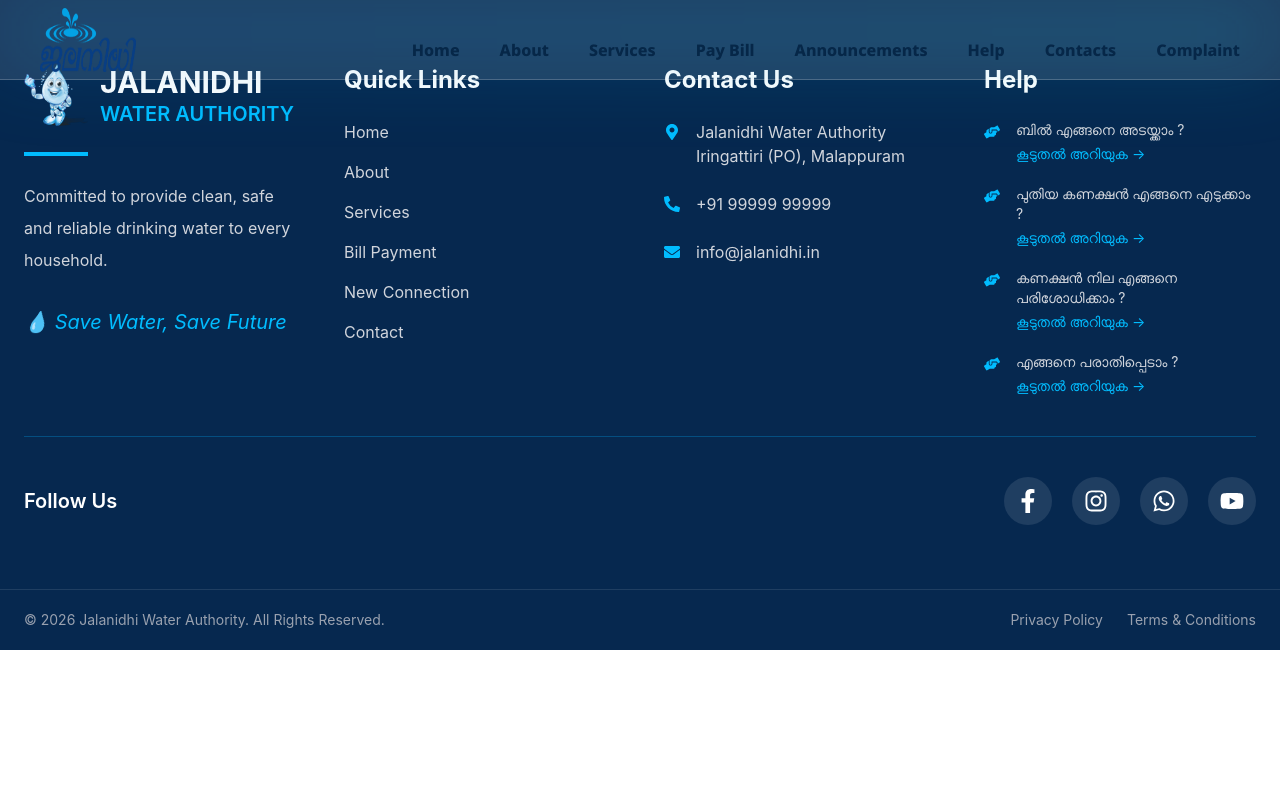
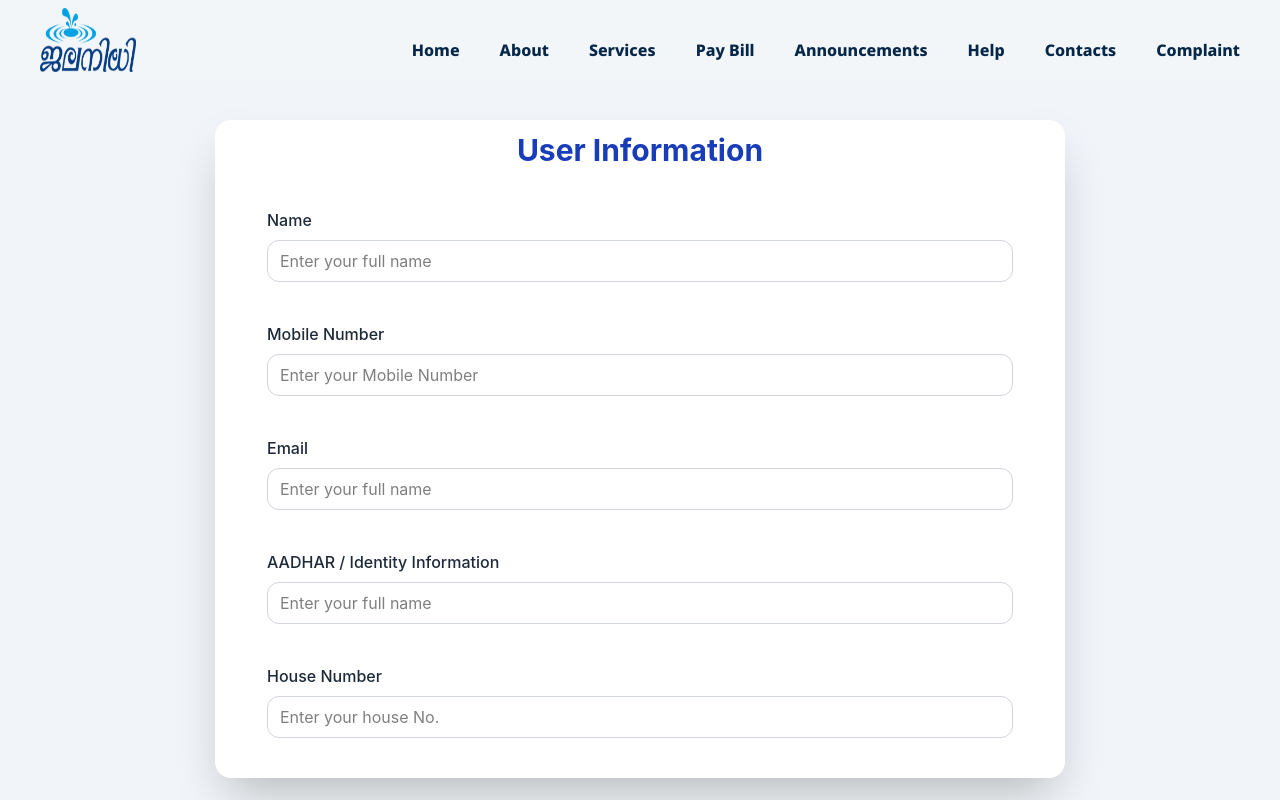
Before and after one commit to amalmkr/Jalanidhi-website, a React (Vite) app: page /connection-form in a window 1280 px wide. Shown: the top 800 px of the page. Built offline with nearby package versions, Linux system fonts and the light colour scheme.

Commit message:
connectio form added

```diff
--- a/src/App.jsx
+++ b/src/App.jsx
@@ -14,6 +14,7 @@ import Help from './pages/Help';
 import WaterTime from './pages/WaterTime';
 import NewConnection from './pages/NewConnection';
 import CheckConnection from './pages/CheckConnection';
+import NewConnectionForm from './sections/NewConnection/NewConnectioForm';
 import ScrollToTop from './components/ScrollToTop';
 import { BrowserRouter, Route, Routes } from 'react-router-dom';
 
@@ -40,6 +41,7 @@ function App() {
       <Route path='/new-connection' element={<NewConnection/>}/>
       <Route path='/check-connection' element={<CheckConnection/>}/>
       <Route path='/water-time' element={<WaterTime/>}/>
+      <Route path='/connection-form' element={<NewConnectionForm/>}/>
     </Routes>
     <Footer/>
     </BrowserRouter>
--- a/src/pages/NewConnection.jsx
+++ b/src/pages/NewConnection.jsx
@@ -1,6 +1,7 @@
 import connection from '../assets/images/connection.webp'
 import NewConnectionCard from '../sections/NewConnection/NewConnectionCard';
 import NumberVerification from '../sections/NewConnection/NumberVerification';
+
 
 function NewConnection(){
 
@@ -36,6 +37,7 @@ function NewConnection(){
             <NumberVerification/>
 
 
+
         </section>
         </>
     )
--- a/src/sections/NewConnection/NewConnectioForm.jsx
+++ b/src/sections/NewConnection/NewConnectioForm.jsx
@@ -3,7 +3,71 @@ function NewConnectionForm(){
 
     return(
         <>
+            <section className="bg-slate-100 pt-30 pb-20">
+                <form>
+                <div className=" bg-white shadow-2xl rounded-2xl max-w-[400px] md:max-w-[850px] p-3 mx-auto pb-10">
 
+                        <h2 className="text-center text-xl md:text-3xl text-blue-800 font-bold">User Information</h2>
+
+                        <div className="flex flex-col mt-10 mx-10 gap-2">
+                            <label className="text-gray-800 font-medium">Name  </label>
+                            <input type="text" placeholder="Enter your full name" className="w-full rounded-xl border border-gray-300 px-3 py-2 focus:outline-none focus:ring-2 ring-blue-500"></input>
+                        </div>
+
+                        <div className="flex flex-col mt-10 mx-10 gap-2">
+                            <label className="text-gray-800 font-medium">Mobile Number </label>
+                            <input type="text" placeholder="Enter your Mobile Number" className="w-full rounded-xl border border-gray-300 px-3 py-2 focus:outline-none focus:ring-2 ring-blue-500"></input>
+                        </div>
+
+                        <div className="flex flex-col mt-10 mx-10 gap-2">
+                            <label className="text-gray-800 font-medium">Email</label>
+                            <input type="text" placeholder="Enter your full name" className="w-full rounded-xl border border-gray-300 px-3 py-2 focus:outline-none focus:ring-2 ring-blue-500"></input>
+                        </div>
+
+                        <div className="flex flex-col mt-10 mx-10 gap-2">
+                            <label className="text-gray-800 font-medium">AADHAR / Identity Information</label>
+                            <input type="text" placeholder="Enter your full name" className="w-full rounded-xl border border-gray-300 px-3 py-2 focus:outline-none focus:ring-2 ring-blue-500"></input>
+                        </div>
+                        <div className="flex flex-col mt-10 mx-10 gap-2">
+                            <label className="text-gray-800 font-medium">House Number</label>
+                            <input type="text" placeholder="Enter your house No. " className="w-full rounded-xl border border-gray-300 px-3 py-2 focus:outline-none focus:ring-2 ring-blue-500"></input>
+                        </div>
+                </div>
+
+
+                {/* <div className=" bg-white shadow-2xl rounded-2xl max-w-[400px] md:max-w-[850px] p-3 mt-10 mx-auto pb-10">
+
+                        <h2 className="text-center text-xl md:text-3xl text-blue-800 font-bold">User Information</h2>
+
+                        <div className="flex flex-col mt-10 mx-10 gap-2">
+                            <label className="text-gray-800 font-medium">Name  </label>
+                            <input type="text" placeholder="Enter your full name" className="w-full rounded-xl border border-gray-300 px-3 py-2 focus:outline-none focus:ring-2 ring-blue-500"></input>
+                        </div>
+
+                        <div className="flex flex-col mt-10 mx-10 gap-2">
+                            <label className="text-gray-800 font-medium">Mobile Number </label>
+                            <input type="text" placeholder="Enter your Mobile Number" className="w-full rounded-xl border border-gray-300 px-3 py-2 focus:outline-none focus:ring-2 ring-blue-500"></input>
+                        </div>
+
+                        <div className="flex flex-col mt-10 mx-10 gap-2">
+                            <label className="text-gray-800 font-medium">Email</label>
+                            <input type="text" placeholder="Enter your full name" className="w-full rounded-xl border border-gray-300 px-3 py-2 focus:outline-none focus:ring-2 ring-blue-500"></input>
+                        </div>
+
+                        <div className="flex flex-col mt-10 mx-10 gap-2">
+                            <label className="text-gray-800 font-medium">AADHAR / Identity Information</label>
+                            <input type="text" placeholder="Enter your full name" className="w-full rounded-xl border border-gray-300 px-3 py-2 focus:outline-none focus:ring-2 ring-blue-500"></input>
+                        </div>
+                        <div className="flex flex-col mt-10 mx-10 gap-2">
+                            <label className="text-gray-800 font-medium">House Number</label>
+                            <input type="text" placeholder="Enter your house No. " className="w-full rounded-xl border border-gray-300 px-3 py-2 focus:outline-none focus:ring-2 ring-blue-500"></input>
+                        </div>
+                </div> */}
+
+                </form>
+            </section>
         </>
     )
 }
+
+export default NewConnectionForm;
--- a/src/sections/NewConnection/NumberVerification.jsx
+++ b/src/sections/NewConnection/NumberVerification.jsx
@@ -1,10 +1,13 @@
 import { useState } from "react";
+import { useNavigate } from "react-router-dom";
 
 function NumberVerification() {
     const [mobileNumber, setMobileNumber] = useState("");
     const [showOtp, setShowOtp] = useState(false);
     const [otp, setOtp] = useState("");
     const [error, setError] = useState(false);
+    const [otpError, setOtpError] = useState(false);
+
 
     const handleSubmit = (e) => {
         e.preventDefault();
@@ -19,6 +22,22 @@ function NumberVerification() {
 
         setShowOtp(true);
     };
+
+    const handleVerifyOtp = () => {
+    if (otp === "" || otp.length !== 6) {
+        setOtpError(true);
+        return;
+    }
+
+    setOtpError(false);
+
+    alert('OTP validation Successfull')
+
+    // OTP is valid -- go to connection form
+    navigate("/connection-form");
+};
+
+    const navigate=useNavigate();
 
     return (
         <section className="pb-10">
@@ -97,6 +116,11 @@ function NumberVerification() {
                         focus:outline-none focus:ring-2
                         focus:ring-blue-500 rounded"
                     />
+                    {otpError && (
+                        <p className="text-sm mt-2 text-red-600">
+                            Enter Valid OTP
+                        </p>
+                    )}
 
                     <div className="flex justify-center mt-8">
 
@@ -105,6 +129,7 @@ function NumberVerification() {
                             className="text-white bg-blue-500
                             rounded-xl font-bold px-5 py-2
                             hover:bg-blue-600"
+                            onClick={handleVerifyOtp}
                         >
                             Verify OTP
                         </button>
```
